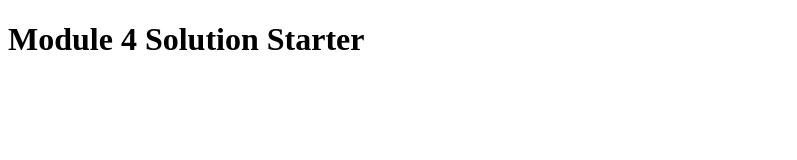
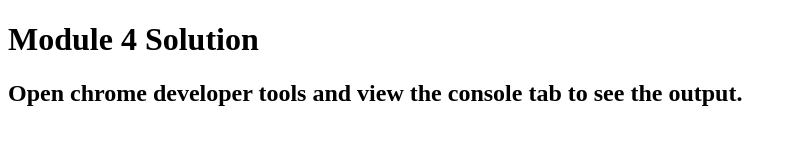
Before and after one commit to vatsan-0613/Coursera_test_4, a plain HTML site: page index.html in a window 1280 px wide. Shown: the whole page, without its empty margins (0-797 px from the left). Drawn offline with Linux system fonts and the light colour scheme.

Commit message:
Update index.html

```diff
--- a/index.html
+++ b/index.html
@@ -11,6 +11,7 @@
   <script src="script.js"></script>
 </head>
 <body>
-  <h1>Module 4 Solution Starter</h1>
+  <h1>Module 4 Solution</h1>
+  <h2>Open chrome developer tools and view the console tab to see the output.</h2>
 </body>
 </html>
```
